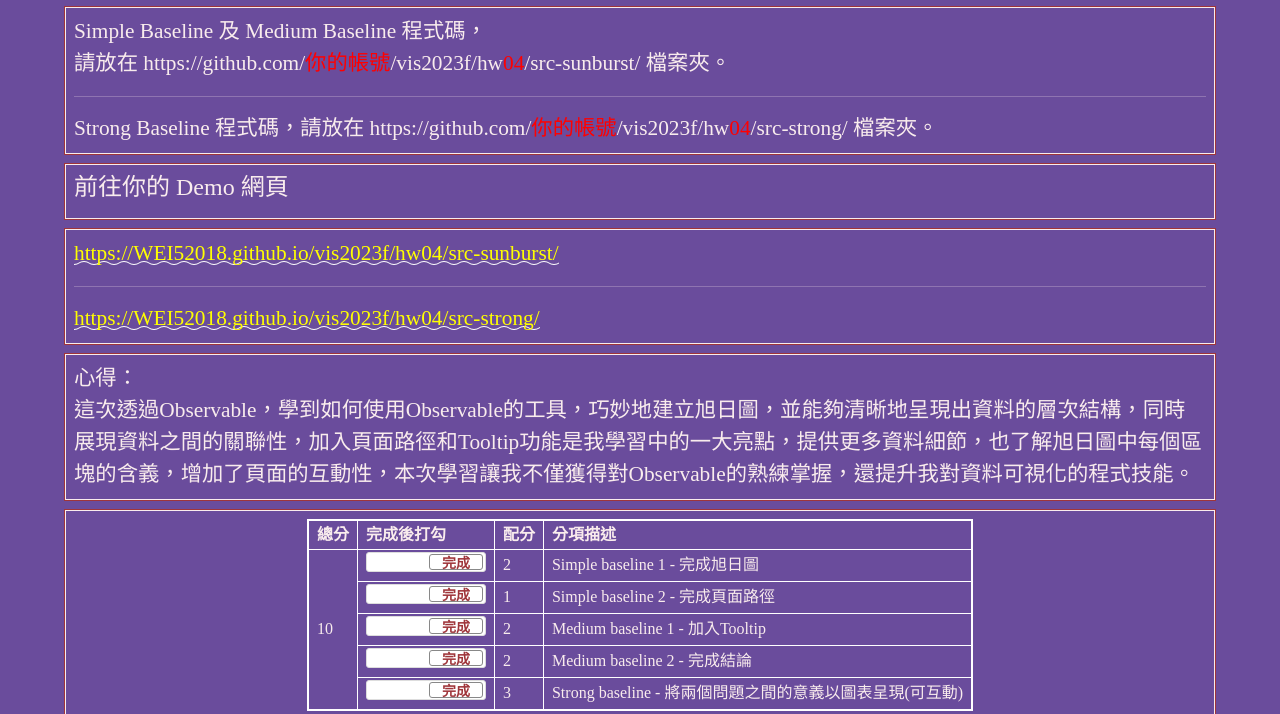
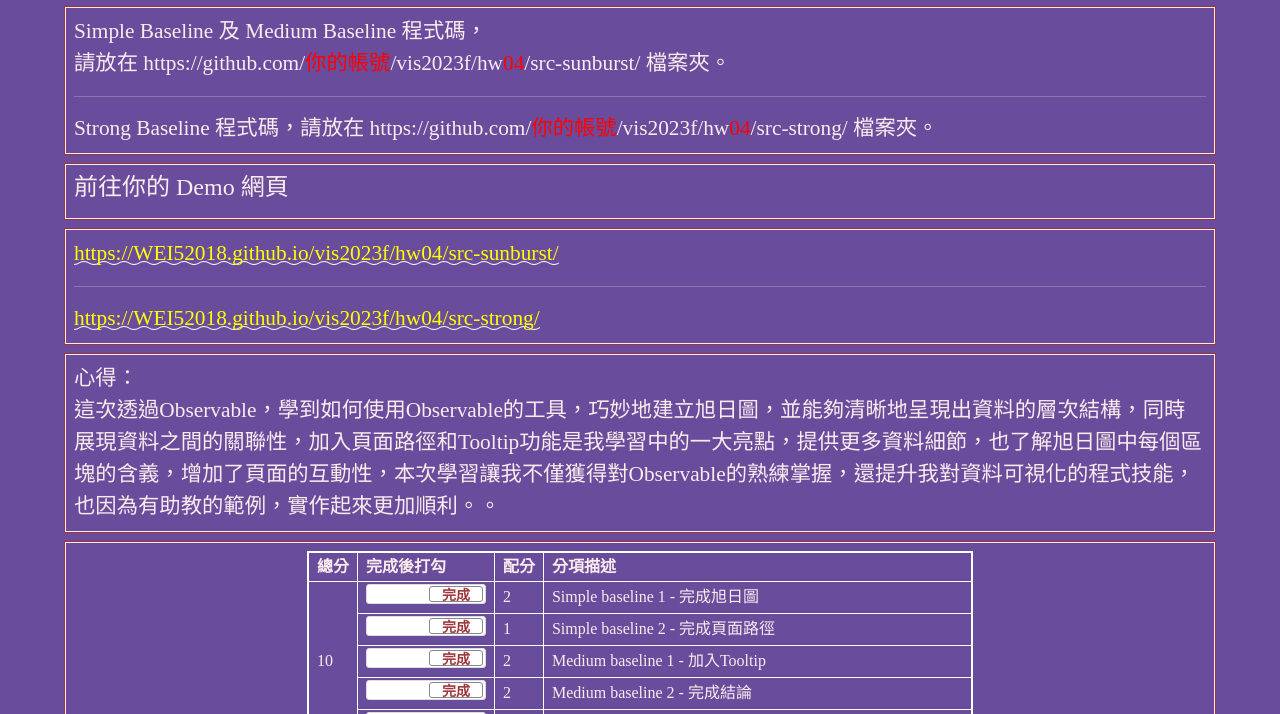
Before and after one commit to WEI52018/vis2023f, a plain HTML site: page hw04/index.html in a window 1280 px wide. Shown: the part 86-800 px from the top of the page. Drawn offline with nearby package versions, Linux system fonts and the light colour scheme.

Commit message:
Update index.html

```diff
--- a/hw04/index.html
+++ b/hw04/index.html
@@ -205,7 +205,7 @@
   <div class="row hw12">
     <div class="col-md-12 twenty">
       心得：<br>
-      這次透過Observable，學到如何使用Observable的工具，巧妙地建立旭日圖，並能夠清晰地呈現出資料的層次結構，同時展現資料之間的關聯性，加入頁面路徑和Tooltip功能是我學習中的一大亮點，提供更多資料細節，也了解旭日圖中每個區塊的含義，增加了頁面的互動性，本次學習讓我不僅獲得對Observable的熟練掌握，還提升我對資料可視化的程式技能。
+      這次透過Observable，學到如何使用Observable的工具，巧妙地建立旭日圖，並能夠清晰地呈現出資料的層次結構，同時展現資料之間的關聯性，加入頁面路徑和Tooltip功能是我學習中的一大亮點，提供更多資料細節，也了解旭日圖中每個區塊的含義，增加了頁面的互動性，本次學習讓我不僅獲得對Observable的熟練掌握，還提升我對資料可視化的程式技能，也因為有助教的範例，實作起來更加順利。。
     </div>
   </div>
 
```
